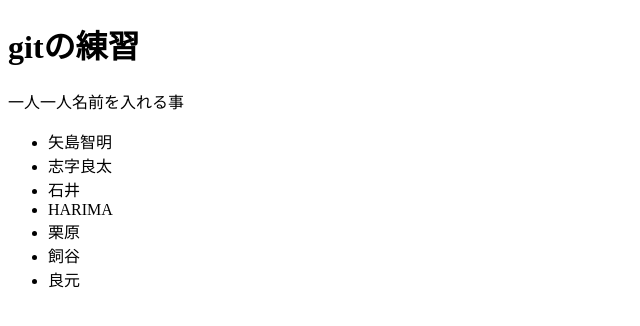
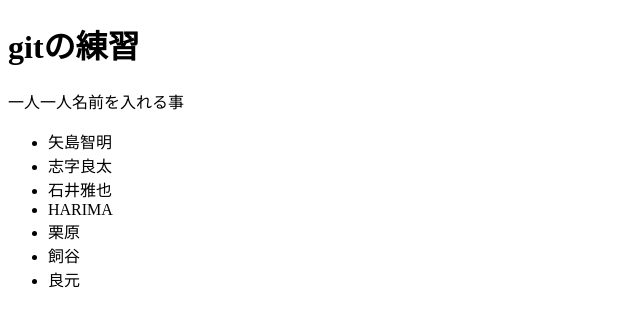
Before and after one commit to msyishii/felica2019-06, a plain HTML site: page index.html in a window 1280 px wide. Shown: the full height of the page, 0-640 px from the left. Drawn offline with Linux system fonts and the light colour scheme.

Commit message:
名前を追加

```diff
--- a/index.html
+++ b/index.html
@@ -12,7 +12,7 @@
 <ul>
 <li>矢島智明</li>
 <li>志字良太</li>
-<li>石井</li>
+<li>石井雅也</li>
 <li>HARIMA</li>
 <li>栗原</li>
 <li>飼谷</li>
```
